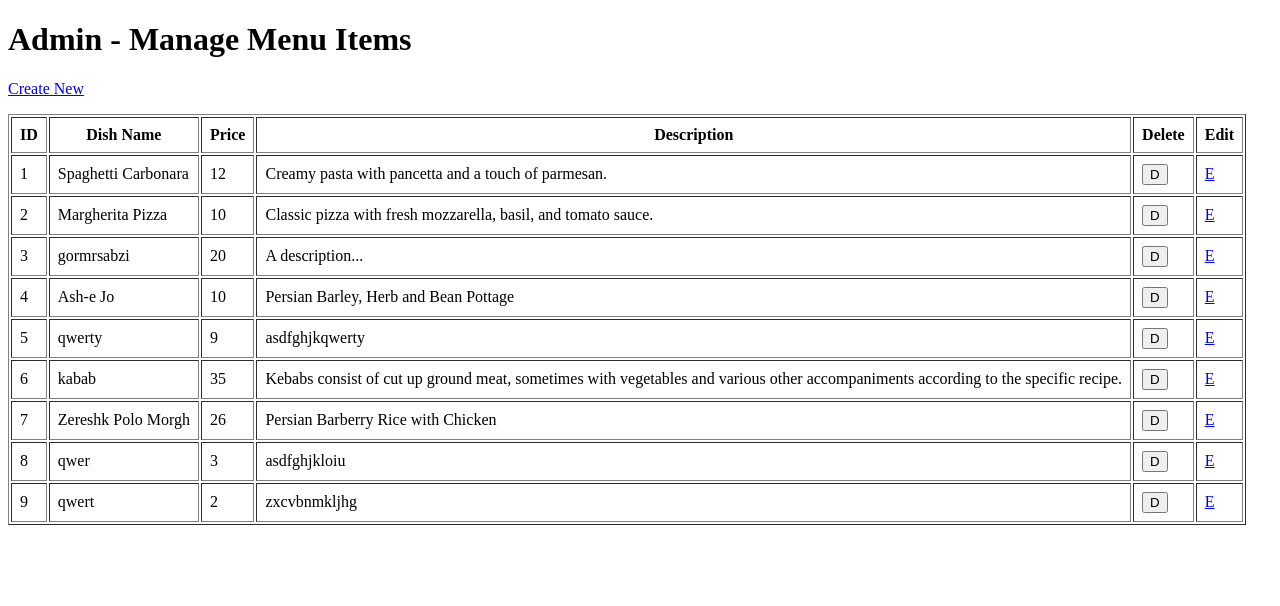
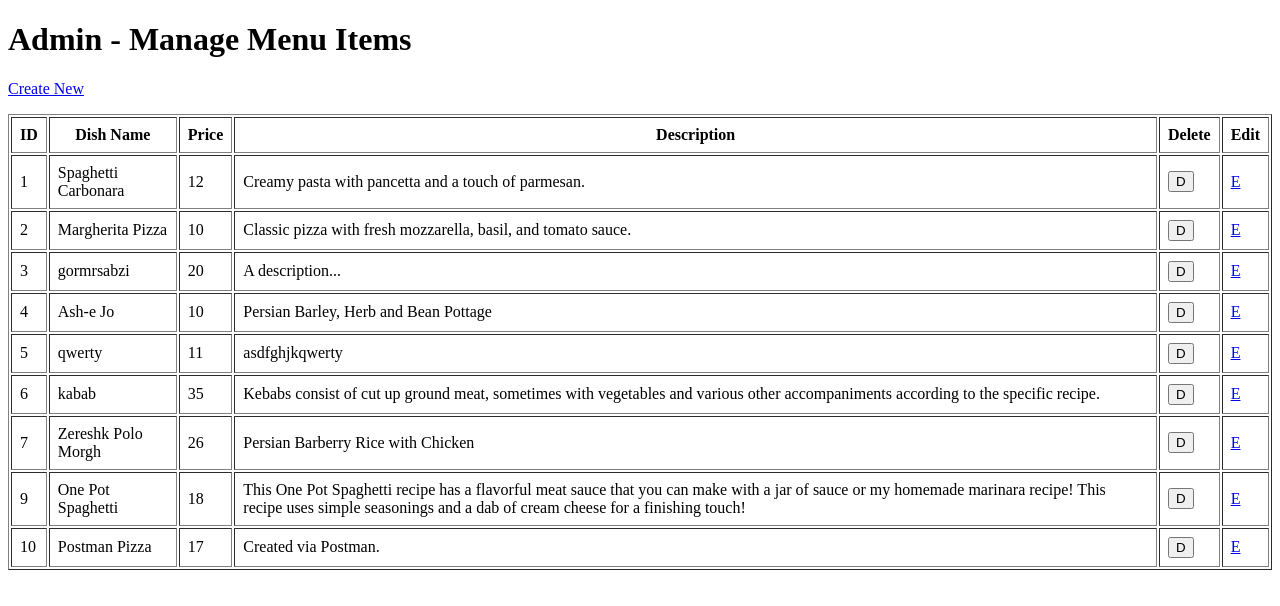
Before and after one commit to mmirzaee98/project-Restaurant-Menu-, a Next.js app: page /admin in a window 1280 px wide. Shown: the top 606 px of the page. Built offline with nearby package versions, Linux system fonts and the light colour scheme; data requests are answered from the project's data file.

Commit message:
createItem logic and improve comment clarity
- Updated comments in create/page.js to clearly describe each step
- Renamed comment for server-side function
- Improved variable naming and logic explanation for ID generation

```diff
--- a/app/admin/page.js
+++ b/app/admin/page.js
@@ -1,21 +1,21 @@
 // app/admin/page.js
 import { revalidatePath } from 'next/cache';
 
-// Fetch all items
+// Get all items from the collection API
 async function getItems() {
-  const res = await fetch('http://localhost:4000/items');
+  const res = await fetch('http://localhost:4000/collection');
   if (!res.ok) throw new Error('Failed to fetch items');
   return res.json();
 }
 
-// Server action for deleting an item
+// Server-side action to delete an item
 export async function deleteItem(formData) {
   'use server';
   const id = formData.get('id');
-  await fetch(`http://localhost:4000/items/${id}`, {
+  await fetch(`http://localhost:4000/collection/${id}`, {
     method: 'DELETE',
   });
-  // On-demand revalidation
+ // Refresh the admin and collection pages after deletion
   revalidatePath('/admin');
   revalidatePath('/collection');
 
--- a/app/collection/[id]/page.js
+++ b/app/collection/[id]/page.js
@@ -3,14 +3,14 @@ import Link from 'next/link';
 
 /** Fetch a single item by ID */
 async function getItem(id) {
-  const res = await fetch(`http://localhost:4000/items/${id}`);
+  const res = await fetch(`http://localhost:4000/collection/${id}`);
   if (!res.ok) return null;
   return res.json();
 }
 
 /**  up to the first 10 items is generated static pages*/
 export async function generateStaticParams() {
-  const res = await fetch('http://localhost:4000/items');
+  const res = await fetch('http://localhost:4000/collection');
   const items = await res.json();
   return items.slice(0, 10).map((item) => ({
     id: item.id.toString(),
--- a/app/collection/page.js
+++ b/app/collection/page.js
@@ -3,7 +3,7 @@ import Link from 'next/link';
 
 // Fetch all items from JSON Server
 async function getItems() {
-  const res = await fetch('http://localhost:4000/items');
+  const res = await fetch('http://localhost:4000/collection');
   if (!res.ok) throw new Error('Failed to fetch items');
   return res.json();
 }
--- a/db.json
+++ b/db.json
@@ -1,5 +1,5 @@
 {
-  "items": [
+  "collection": [
     {
       "id": "1",
       "dishName": "Spaghetti Carbonara",
@@ -26,7 +26,7 @@
     },
     {
       "dishName": "qwerty",
-      "price": 9,
+      "price": 11,
       "dish_description": "asdfghjkqwerty",
       "id": "5"
     },
@@ -43,16 +43,16 @@
       "id": "7"
     },
     {
-      "dishName": "qwer",
-      "price": 3,
-      "dish_description": "asdfghjkloiu",
-      "id": "8"
+      "dishName": "One Pot Spaghetti",
+      "price": 18,
+      "dish_description": "This One Pot Spaghetti recipe has a flavorful meat sauce that you can make with a jar of sauce or my homemade marinara recipe! This recipe uses simple seasonings and a dab of cream cheese for a finishing touch!",
+      "id": "9"
     },
     {
-      "dishName": "qwert",
-      "price": 2,
-      "dish_description": "zxcvbnmkljhg",
-      "id": "9"
+      "dishName": "Postman Pizza",
+      "price": 17,
+      "dish_description": "Created via Postman.",
+      "id": "10"
     }
   ]
 }
```
Also changed, not shown: app/admin/create/page.js (+14 -14 lines), app/admin/edit/[id]/page.js (+9 -5 lines), app/components/MenuItemForm.js (+7 -3 lines).
